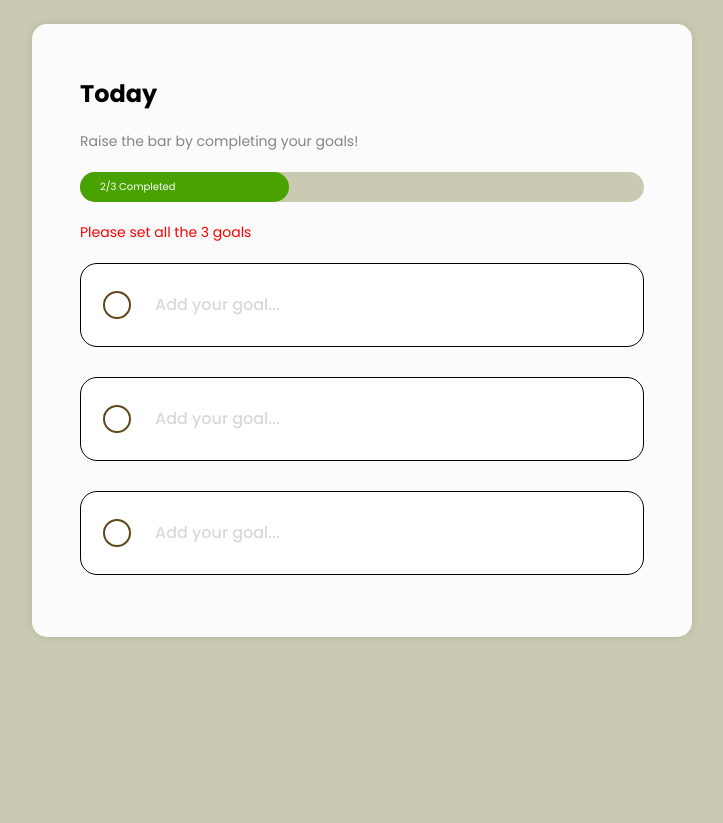
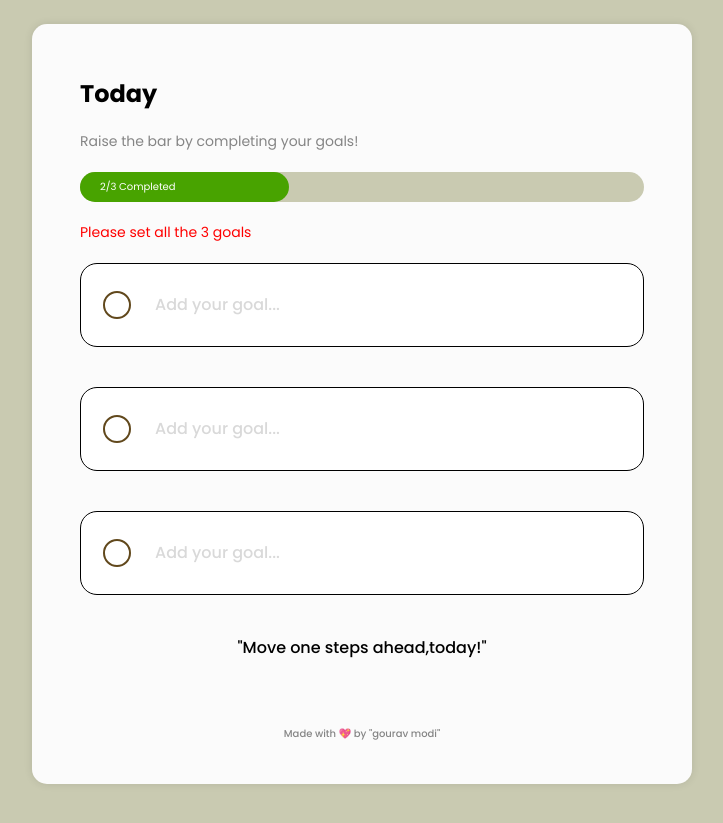
Before and after one commit to Gouravmodi25/Focus-on-Today, a plain HTML site: page index.html in a window 1280 px wide. Shown: the part 157-980 px from the top of the page, without its empty margins (278-1001 px from the left). Before the commit the page ends 802 px from the top, so only its background shows below. Drawn offline with Linux system fonts and the light colour scheme.

Commit message:
add-quote and style it

```diff
--- a/index.html
+++ b/index.html
@@ -37,6 +37,8 @@
             placeholder="Add your goal..."
             type="text" />
         </div>
+        <p class="quote">"Move one steps ahead,today!"</p>
+        <p class="made-with">Made with 💖 by "gourav modi"</p>
       </div>
     </main>
   </body>
--- a/style.css
+++ b/style.css
@@ -3,6 +3,9 @@
 body {
   background-color: #c9cab1;
   font-family: Poppins;
+}
+main {
+  padding: 0 16px 32px;
 }
 
 .heading {
@@ -10,6 +13,11 @@ body {
   text-align: center;
   font-weight: 700;
   color: rgb(49, 215, 49);
+}
+@media only screen and (max-width: 600px) {
+  .heading {
+    font-size: 32px;
+  }
 }
 
 .heading span {
@@ -68,7 +76,7 @@ body {
   align-items: center;
   padding: 0px 22px;
   background-color: #fff;
-  margin-bottom: 30px;
+  margin-bottom: 40px;
 }
 .custom-checkbox {
   width: 24px;
@@ -77,6 +85,7 @@ body {
   border-radius: 50%;
   vertical-align: middle;
   margin-right: 22px;
+  flex-shrink: 0;
 }
 .goal-input {
   font-size: 16px;
@@ -89,3 +98,17 @@ body {
 .goal-input::placeholder {
   color: #d9d9d9;
 }
+.quote {
+  margin-top: 6px;
+  font-size: 16px;
+  font-weight: 500;
+  text-align: center;
+}
+
+.made-with {
+  margin-top: 66px;
+  font-size: 10px;
+  color: #858585;
+  font-weight: 500;
+  text-align: center;
+}
```
